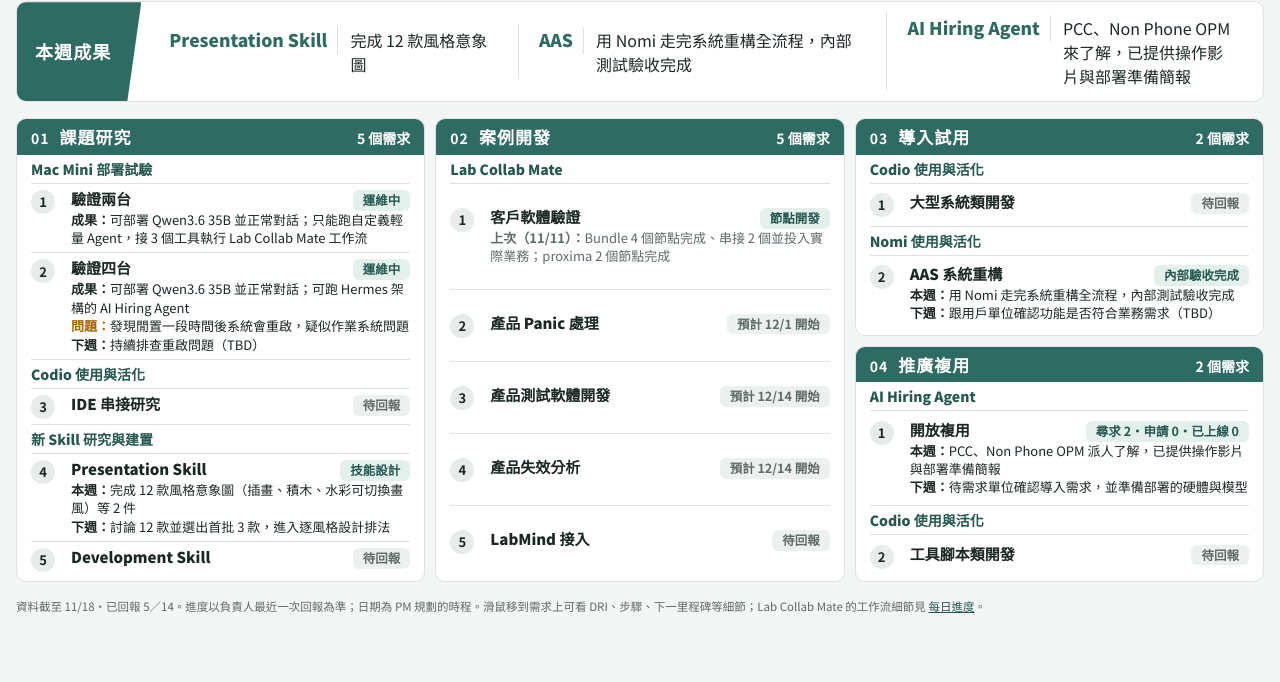
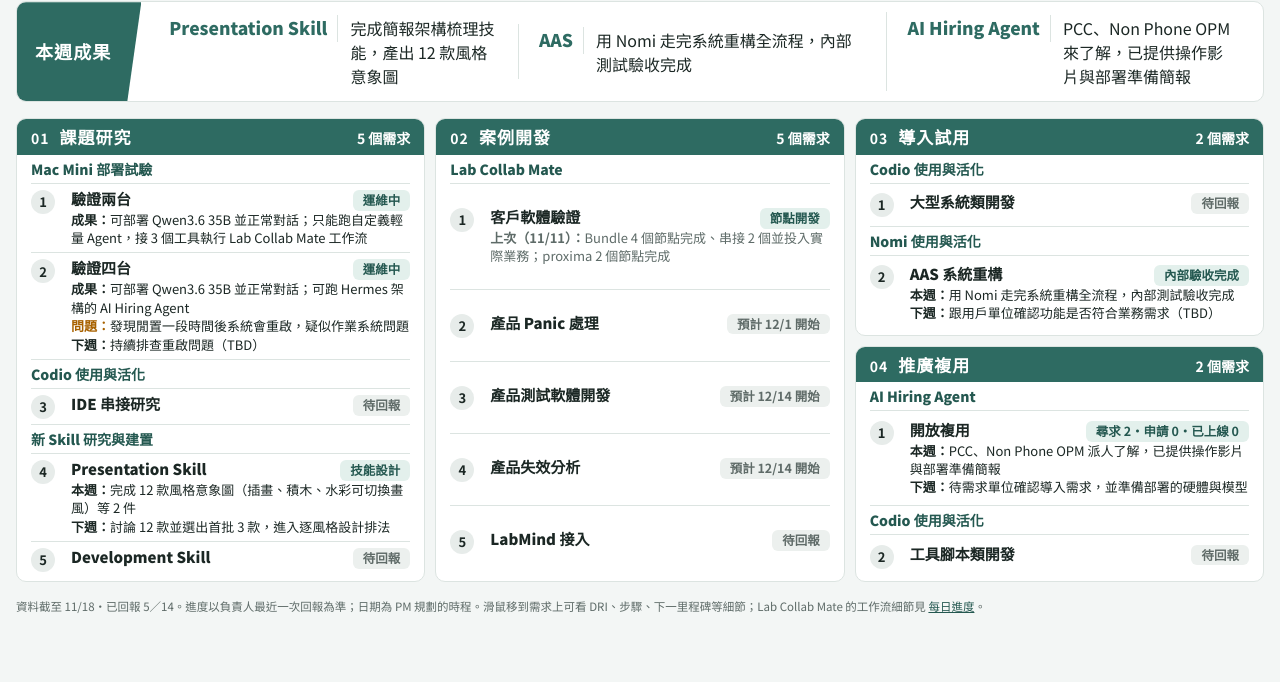
Before and after one commit to mingming2-alya/lab-collab-mate-progress-dashboard, a plain HTML site: page public/index.html in a window 1280 px wide. Shown: the part 118-800 px from the top of the page. Drawn offline with Linux system fonts and the light colour scheme.

Commit message:
[2026-11-17_overview-redesign] Presentation Skill 本週成果用詞：完成簡報架構梳理技能，產出 12 款風格意象圖
Co-Authored-By: Claude Opus 5.5 <noreply@anthropic.com>
Claude-Session: https://claude.ai/code/session_01Cd6Gft6mTX8zcMZinAmXya

```diff
--- a/public/index.html
+++ b/public/index.html
@@ -192,7 +192,7 @@ const MODULES = [
      rep:{now:1,
           done:["完成 12 款風格意象圖（插畫、積木、水彩可切換畫風）", "依審閱回饋重做顧問報告、週報、攝影雜誌三款"],
           next:["討論 12 款並選出首批 3 款，進入逐風格設計排法"],
-          hl:[{i:0, s:"Presentation Skill", t:"完成 12 款風格意象圖"}]}},
+          hl:[{i:0, s:"Presentation Skill", t:"完成簡報架構梳理技能，產出 12 款風格意象圖"}]}},
     {proj:"新 Skill 研究與建置", name:"Development Skill", type:"deliver", dri:null, steps:SKILL, rel:"由 Codio 執行，InvestGo 驗證",
      sub:{at:2, items:["需求梳理","SRS","原型設計","開發設計文檔","程式碼生成校正","上線運維","測試用例生成"]}, rep:null}
   ]},
```
Also changed, not shown: work/2026-11-17_overview-redesign/outputs/screenshots/overview-1440.png, work/2026-11-17_overview-redesign/outputs/screenshots/overview-1920.png, work/2026-11-17_overview-redesign/outputs/screenshots/overview-mobile.png, 1 other file.
